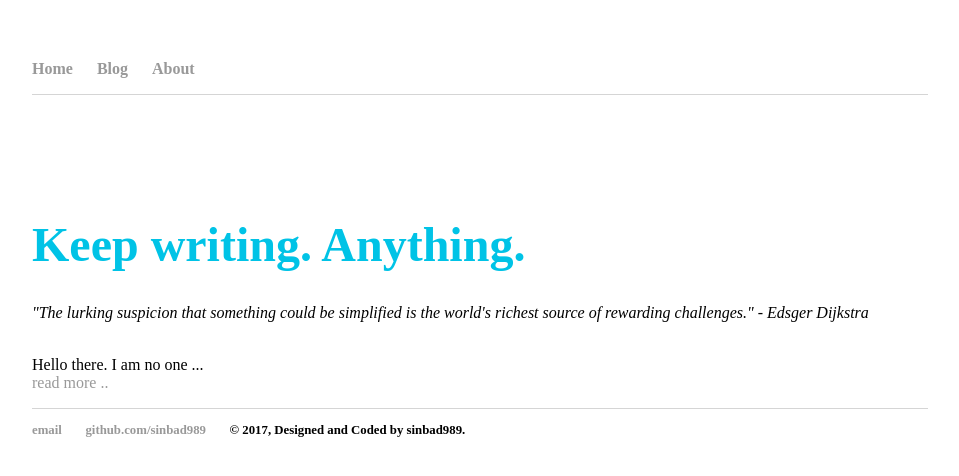
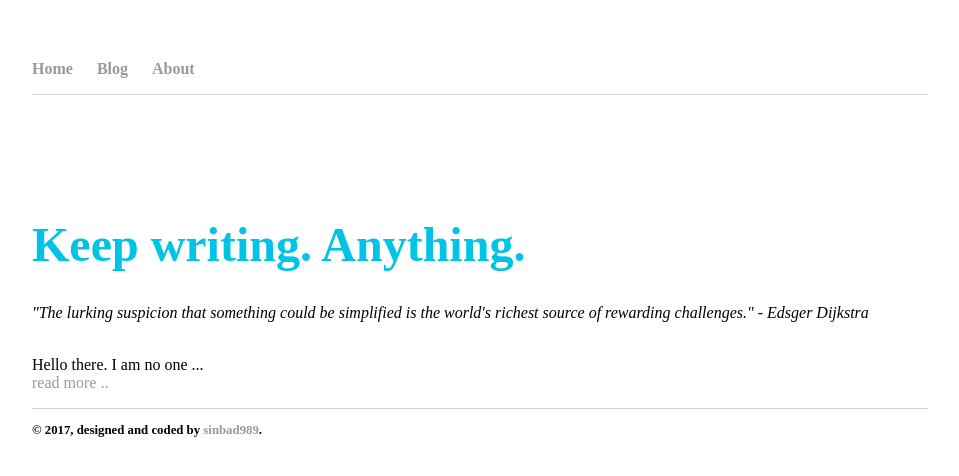
Before and after one commit to sinbad989/sinbad989.github.io, a Jekyll site: the page built from index.html, in a window 1280 px wide. Shown: the top 476 px of the page, without its empty margins (160-1119 px from the left). Built offline with Jekyll 4.4.1, drawn with Linux system fonts in a browser that asks for light colours; some web fonts are replaced.

Commit message:
changed footer

```diff
--- a/_layouts/default.html
+++ b/_layouts/default.html
@@ -26,9 +26,7 @@
 			</div><!-- /.container -->
 			<footer>
 	    		<ul>
-	        		<li><a href="mailto:anthonyvalcamposano@gmail.com">email</a></li>
-	        		<li><a href="https://github.com/sinbad989">github.com/sinbad989</a></li>
-	        		<li> © <script type="text/javascript">document.write(new Date().getFullYear())</script>, Designed and Coded by sinbad989.</li>
+	        		<li> © <script type="text/javascript">document.write(new Date().getFullYear())</script>, designed and coded by <a href="https://github.com/sinbad989">sinbad989</a>.</li>
 				</ul>
 			</footer>
 		</body>
```
